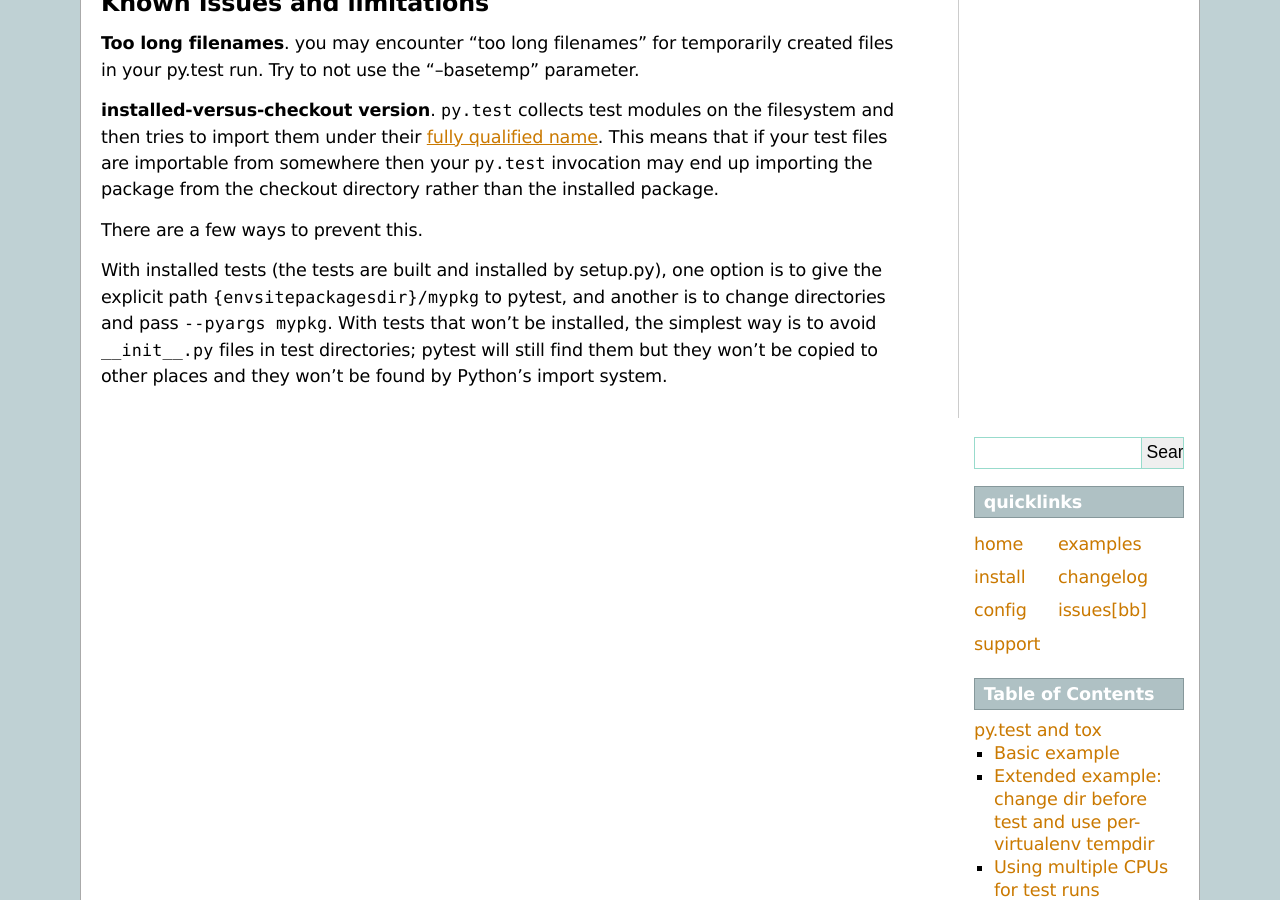
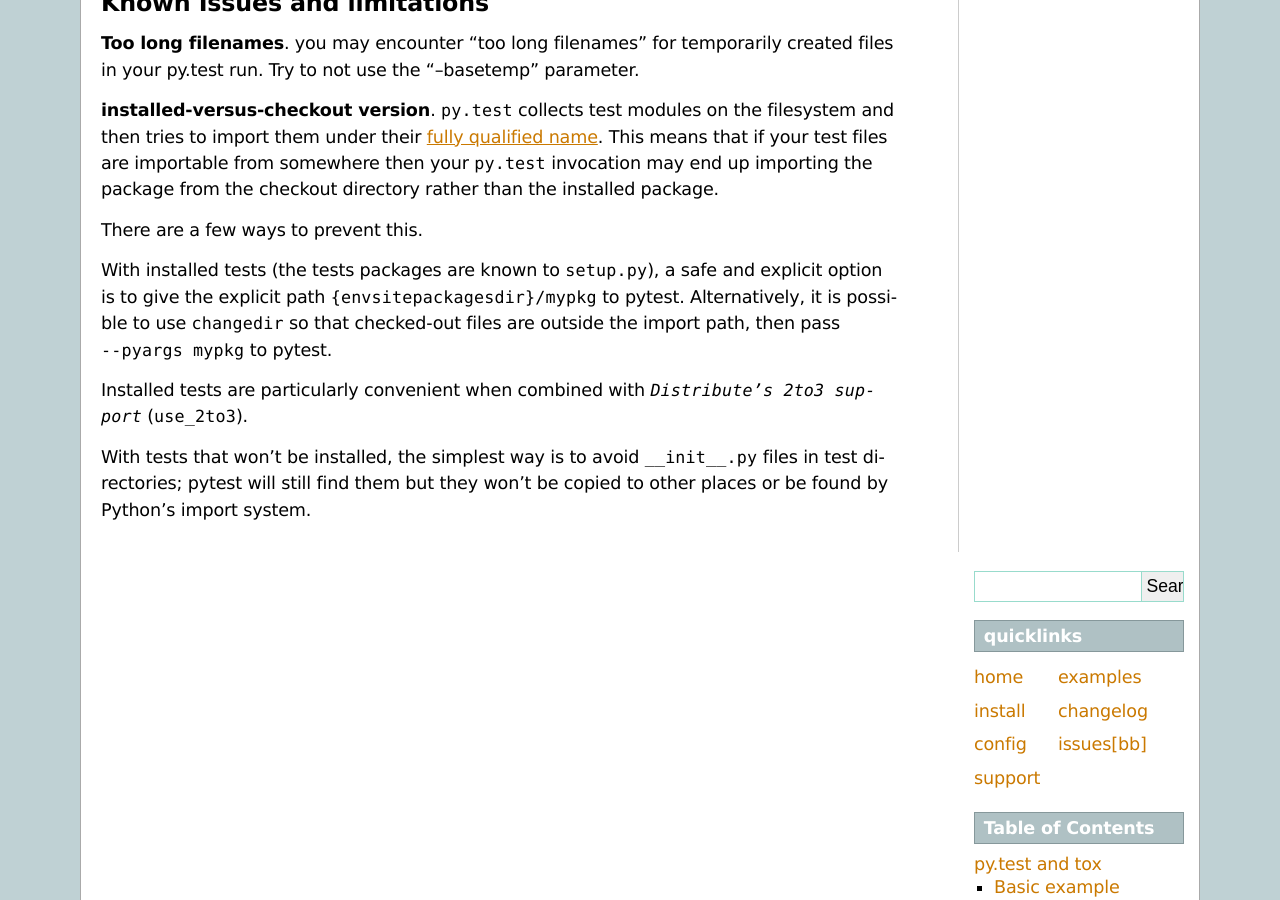
Before and after one commit to msabramo/tox, a Sphinx documentation site: the page built from doc/example/pytest.txt, in a window 1280 px wide and 900 px high, scrolled down 1632 px. Built offline with Sphinx 7.4.7, drawn with Linux system fonts in a browser that asks for light colours.

Commit message:
Relate to the 2to3 use case.

```diff
--- a/doc/example/pytest.txt
+++ b/doc/example/pytest.txt
@@ -92,15 +92,23 @@ installed package.
 
 There are a few ways to prevent this.
 
-With installed tests (the tests are built and installed by setup.py),
-one option is to give the explicit path ``{envsitepackagesdir}/mypkg``
-to pytest, and another is to change directories and pass ``--pyargs
-mypkg``.  With tests that won't be installed, the simplest way is to
-avoid ``__init__.py`` files in test directories; pytest will still find
-them but they won't be copied to other places and they won't be found by
-Python's import system.
+With installed tests (the tests packages are known to ``setup.py``), a
+safe and explicit option is to give the explicit path
+``{envsitepackagesdir}/mypkg`` to pytest.
+Alternatively, it is possible to use ``changedir`` so that checked-out
+files are outside the import path, then pass ``--pyargs mypkg`` to
+pytest.
+
+Installed tests are particularly convenient when combined with
+`Distribute's 2to3 support` (``use_2to3``).
+
+With tests that won't be installed, the simplest way is to avoid
+``__init__.py`` files in test directories; pytest will still find them
+but they won't be copied to other places or be found by Python's import
+system.
 
 .. _`fully qualified name`: http://pytest.org/latest/goodpractises.html#package-name
 
+.. _`Distribute's 2to3 support`: http://packages.python.org/distribute/python3.html
 
 .. include:: ../links.txt
```
